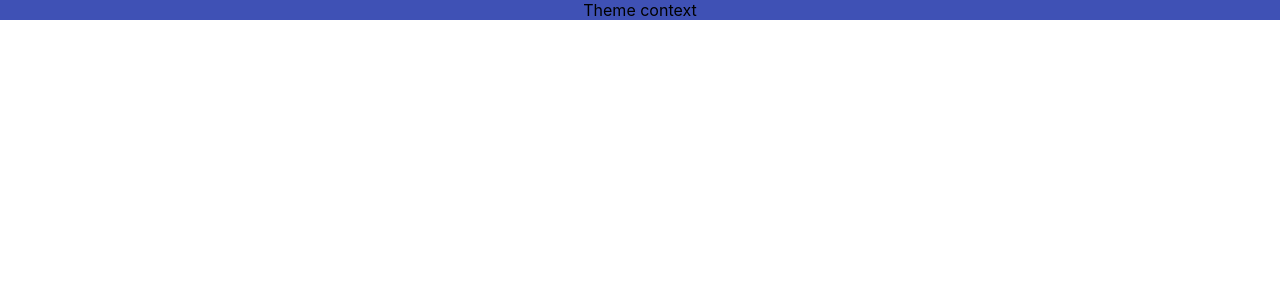
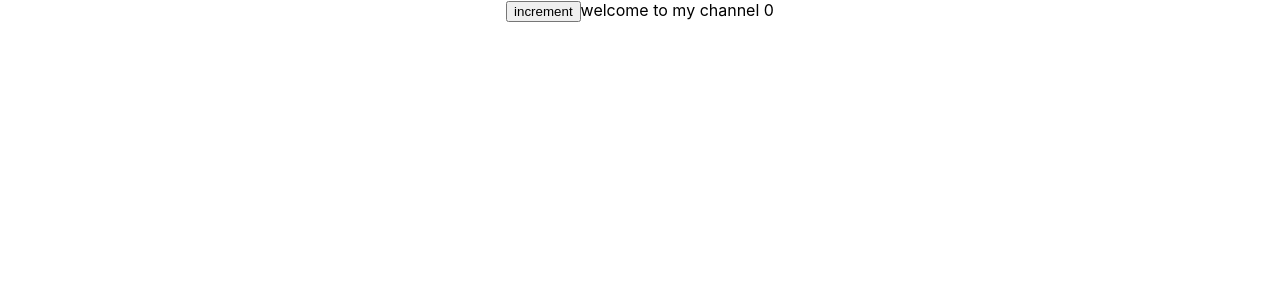
Before and after one commit to Samandar0021305/react-typescript-tutorial, a React (Create React App) app: page / in a window 1280 px wide. Shown: the top 300 px of the page. Built offline with nearby package versions, Linux system fonts and the light colour scheme.

Commit message:
class component props

```diff
--- a/src/App.tsx
+++ b/src/App.tsx
@@ -1,5 +1,6 @@
 import React from 'react';
 import './App.css';
+import { Counter } from './components/class/Counter';
 import { Box } from './components/context/Box';
 import { THemeCOntextProvider } from './components/context/ThemeContext';
 function App() {
@@ -27,9 +28,7 @@ function App() {
 
   return (
     <div className="App">
-        <THemeCOntextProvider>
-          <Box/>
-        </THemeCOntextProvider>
+        <Counter message='welcome to my channel'/>
     </div>
   );
 }
--- /dev/null
+++ b/src/components/class/Counter.tsx
@@ -0,0 +1,28 @@
+import React,{Component} from "react";
+
+type CounterProps = {
+  message:string
+}
+
+type CounterState = {
+    count:number
+}
+
+export class Counter extends Component< CounterProps , CounterState>{
+     state = {
+        count:0,
+     }
+
+      handleClcik = ()=>{
+        this.setState((prev)=>({count:prev.count+1}))
+     }
+
+     render() {
+         return (
+            <div>
+                  <button onClick={this.handleClcik}> increment</button>
+                  {this.props.message} {this.state.count}
+            </div>
+         )
+     }
+}
```
